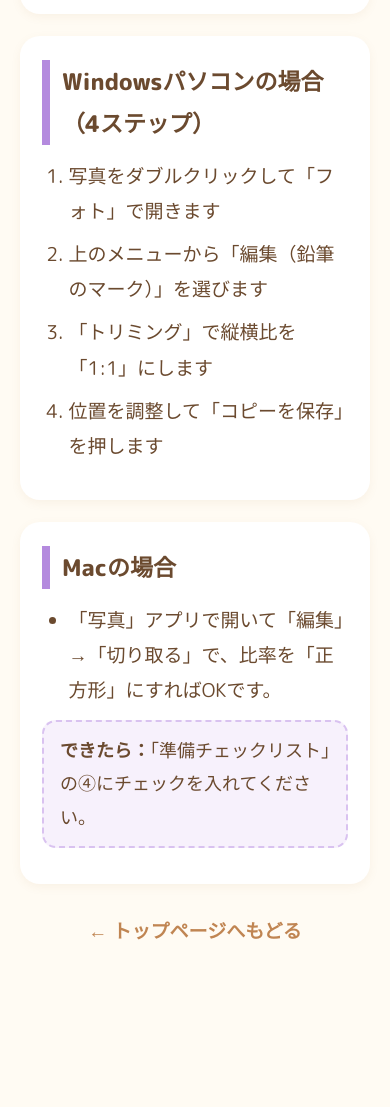
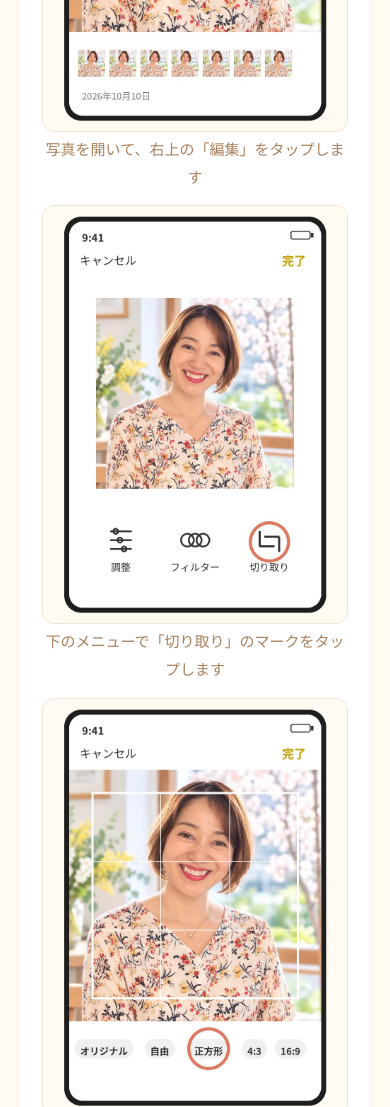
Before and after one commit to saorin-smiley/marche-manual, a plain HTML site: page profile.html in a window 390 px wide. Shown: the part 1220-2327 px from the top of the page. Before the commit the page ends 2229 px from the top, so only its background shows below. Drawn offline with Linux system fonts and the light colour scheme.

Commit message:
Update profile.html with iPhone trimming images

```diff
--- a/profile.html
+++ b/profile.html
@@ -20,6 +20,10 @@
   .sec ol, .sec ul { margin:0 0 12px 1.4em; }
   .sec li { margin-bottom:8px; }
   .point { background:#F7F1FC; border:2px dashed #D9C2F0; border-radius:14px; padding:12px 16px; margin:12px 0; font-size:18px; }
+  .shot { margin:14px 0 6px; }
+  .shot img { width:100%; border-radius:12px; border:1px solid #EFE3D2; display:block; }
+  .shot.phone img { max-width:430px; margin:0 auto; }
+  .shot figcaption { font-size:15px; color:#A9805D; margin-top:4px; text-align:center; }
   .totop { display:block; text-align:center; margin-top:30px; color:#C08552; font-weight:700; text-decoration:none; }
 </style>
 </head>
@@ -42,6 +46,11 @@
         <li>下のメニューから「切り取り（トリミング）」のマークを選びます</li>
         <li>比率を「正方形（1:1）」にして、顔が真ん中に来るように調整して「完了」をタップします</li>
       </ol>
+      <figure class="shot phone"><img src="img/p1-open.jpg" alt="写真を開いて、右上の「編集」をタップします" loading="lazy"><figcaption>写真を開いて、右上の「編集」をタップします</figcaption></figure>
+      <figure class="shot phone"><img src="img/p2-edit.jpg" alt="下のメニューで「切り取り」のマークをタップします" loading="lazy"><figcaption>下のメニューで「切り取り」のマークをタップします</figcaption></figure>
+      <figure class="shot phone"><img src="img/p3-square.jpg" alt="比率は「正方形」を選んで、顔が真ん中に来るよう調整します" loading="lazy"><figcaption>比率は「正方形」を選んで、顔が真ん中に来るよう調整します</figcaption></figure>
+      <figure class="shot phone"><img src="img/p4-done.jpg" alt="右上の「完了」をタップすれば保存できます" loading="lazy"><figcaption>右上の「完了」をタップすれば保存できます</figcaption></figure>
+
     </div>
 
     <div class="sec">
```
